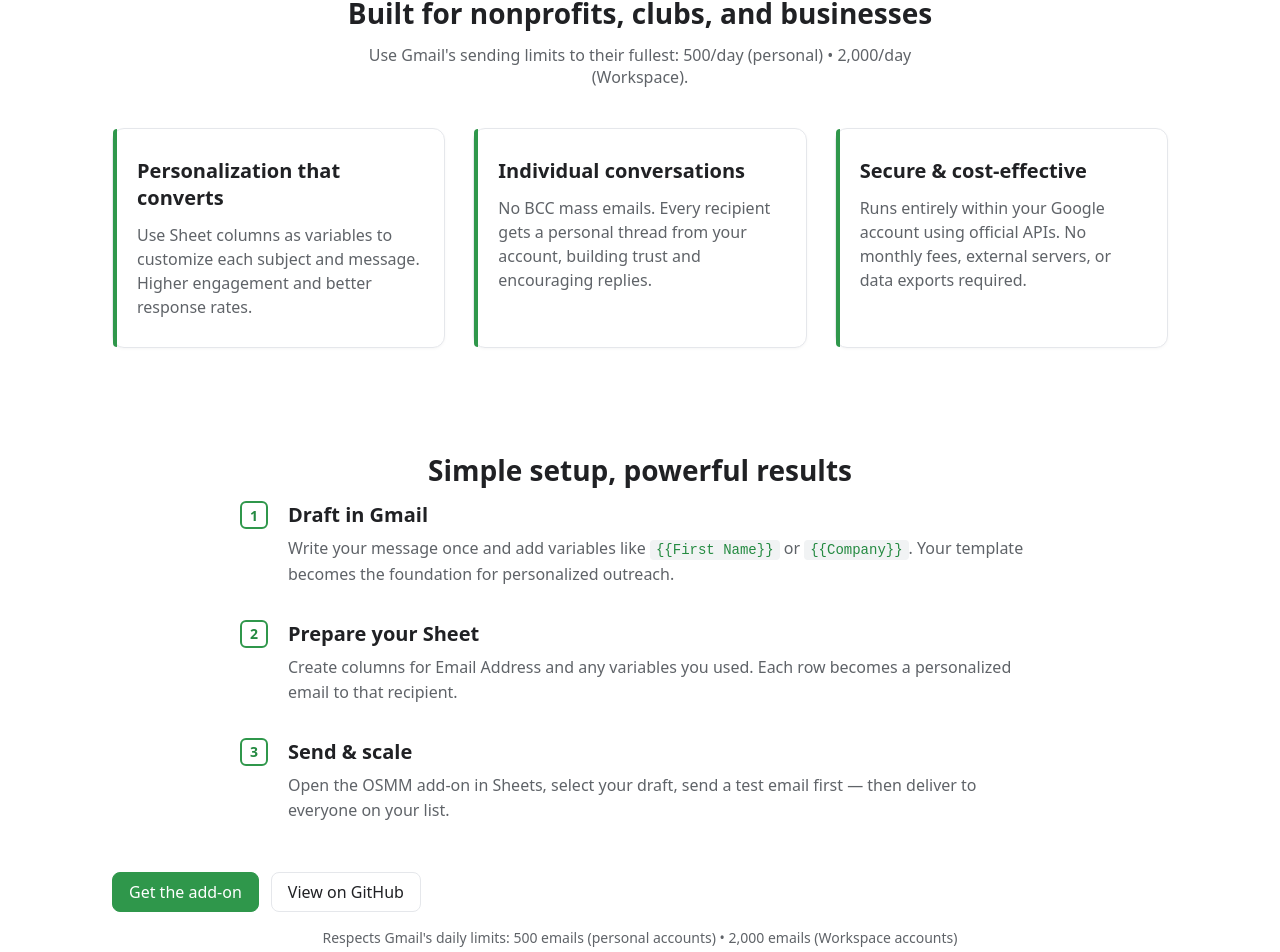
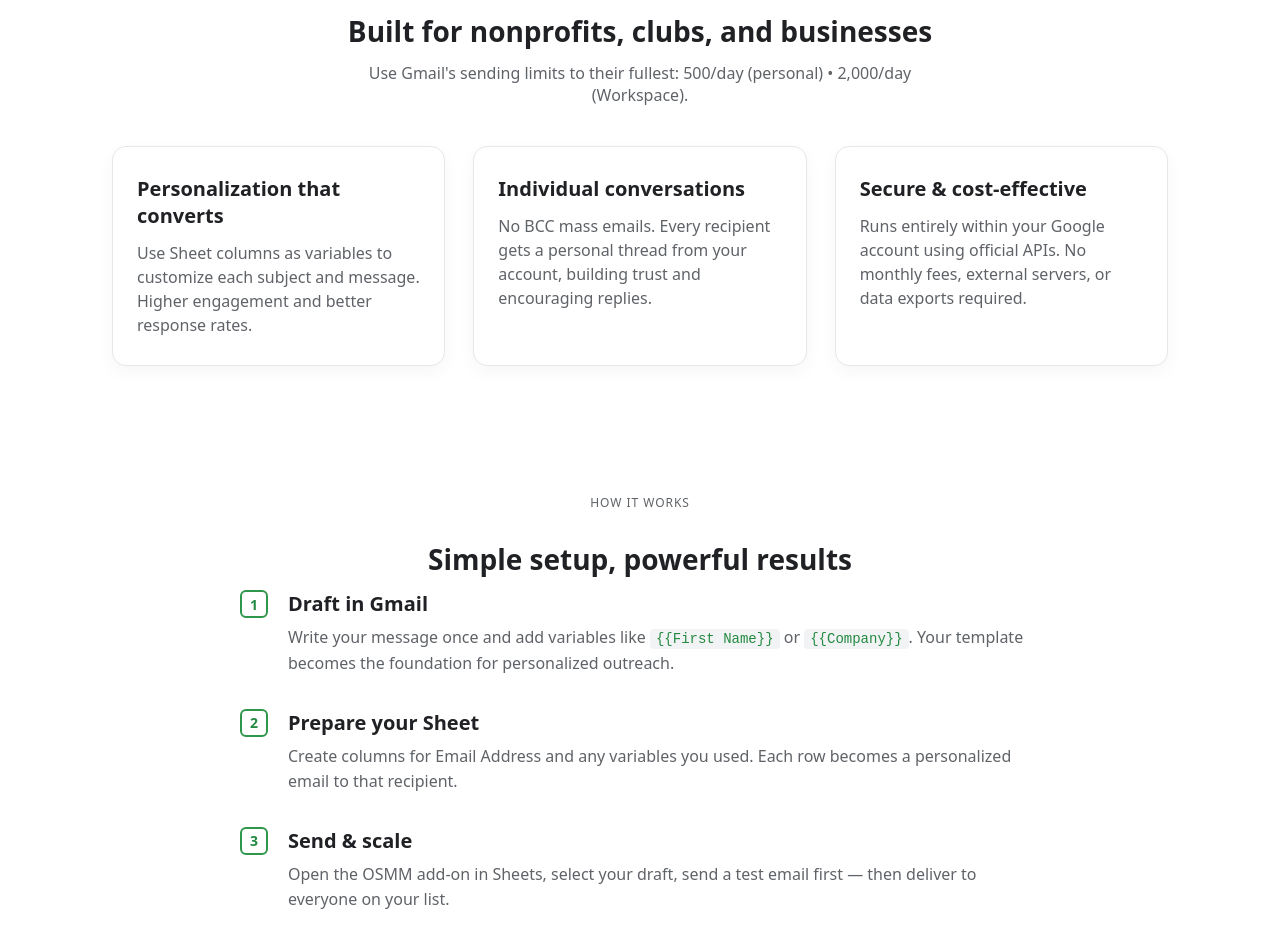
Before and after one commit to Foundry-01/Open-Source-Mail-Merge--OSMM-, a React (Vite) app in the folder website/: page / in a window 1280 px wide. Shown: the part 870-1822 px from the top of the page. Built offline with nearby package versions, Linux system fonts and the light colour scheme.

Commit message:
site ui much better

```diff
--- a/website/src/pages/Home.tsx
+++ b/website/src/pages/Home.tsx
@@ -29,8 +29,9 @@ export default function Home(): JSX.Element {
         </div>
       </section>
 
-      <section className="section">
+      <section className="section section-cards">
         <div className="container">
+          <div className="eyebrow">Why OSMM</div>
           <h2>Built for nonprofits, clubs, and businesses</h2>
           <p className="section-subtitle">Use Gmail's sending limits to their fullest: 500/day (personal) • 2,000/day (Workspace).</p>
           <div className="grid grid-3">
@@ -52,8 +53,9 @@ export default function Home(): JSX.Element {
 
       {/** Consolidated to one set of cards; second section removed for clarity **/}
 
-      <section className="section">
+      <section className="section section-how">
         <div className="container">
+          <div className="eyebrow">How it works</div>
           <h2>Simple setup, powerful results</h2>
           <div className="how-it-works">
             <div className="step">
@@ -79,11 +81,11 @@ export default function Home(): JSX.Element {
             </div>
           </div>
           <div className="cta-section">
+            <p className="limits-note">Respects Gmail's daily limits: 500 emails (personal accounts) • 2,000 emails (Workspace accounts)</p>
             <div className="cta-row">
-              <a className="button primary" href="https://workspace.google.com/marketplace/search?q=Open%20Source%20Mail%20Merge" target="_blank" rel="noreferrer">Get the add‑on</a>
-              <a className="button" href="https://github.com/jdragon3001/Open-Source-Mail-Merge--OSMM-" target="_blank" rel="noreferrer">View on GitHub</a>
+              <a className="button primary" href="https://workspace.google.com/marketplace/search?q=Open%20Source%20Mail%20Merge" target="_blank" rel="noreferrer">Start Sending</a>
+              <a className="button" href="https://github.com/jdragon3001/Open-Source-Mail-Merge--OSMM-" target="_blank" rel="noreferrer">Source Code</a>
             </div>
-            <p className="limits-note">Respects Gmail's daily limits: 500 emails (personal accounts) • 2,000 emails (Workspace accounts)</p>
           </div>
         </div>
       </section>
--- a/website/src/styles/global.css
+++ b/website/src/styles/global.css
@@ -57,7 +57,7 @@ body {
 .hero p { margin: 0 0 20px; color: var(--text-muted); font-size: 18px; line-height: 1.6; }
 .hero-bullets { margin: 0 0 20px; padding-left: 18px; color: var(--text-muted); }
 .hero-bullets li { margin: 6px 0; }
-.cta-row { display:flex; gap: 12px; }
+.cta-row { display:flex; gap: 12px; justify-content: flex-start; flex-wrap: wrap; }
 .button { display:inline-flex; align-items:center; gap:8px; height:40px; padding: 0 16px; border-radius: 8px; border:1px solid var(--border); color: var(--text); text-decoration:none; }
 .button:hover { background:#f8f9fa; }
 .button.primary { background: var(--primary); border-color: var(--primary); color: white; }
@@ -66,11 +66,24 @@ body {
 .cta-under { margin-top: 8px; }
 
 .section { padding: 40px 0; }
+.section-cards { border-top: 1px solid var(--border); }
+/* Add breathing room after the cards section so it doesn't crowd the next section */
+.section-cards { margin-bottom: 32px; }
+/* Add a little extra top space for the how section to visually separate */
+.section-how { padding-top: 56px; }
 .section h2 {
   text-align: center;
   margin-bottom: 12px;
   font-size: 28px;
   font-weight: 700;
+}
+.eyebrow {
+  text-transform: uppercase;
+  letter-spacing: .08em;
+  color: var(--text-muted);
+  font-size: 12px;
+  text-align: center;
+  margin-bottom: 6px;
 }
 .section-subtitle {
   text-align: center;
@@ -85,20 +98,18 @@ body {
 .grid.grid-3 { grid-template-columns: repeat(3, minmax(0, 1fr)); }
 .card {
   border: 1px solid var(--border);
-  border-radius: 12px;
+  border-radius: 14px;
   padding: 28px 24px;
   background: #fff;
-  box-shadow: 0 1px 3px rgba(0,0,0,0.04);
+  box-shadow: 0 6px 18px rgba(0,0,0,0.04);
+  transition: transform 160ms ease, box-shadow 160ms ease;
 }
-.card.accent { position: relative; }
-.card.accent:before {
-  content: "";
-  position: absolute;
-  left: 0; top: 0; bottom: 0;
-  width: 4px;
-  background: var(--primary);
-  border-radius: 12px 0 0 12px;
+.card:hover {
+  transform: translateY(-2px);
+  box-shadow: 0 10px 24px rgba(0,0,0,0.06);
 }
+/* Remove heavy left accent bar for a lighter look */
+.card.accent:before { display: none; }
 .card h3 {
   margin-top: 0;
   margin-bottom: 12px;
@@ -137,6 +148,8 @@ body {
   font-size: 14px;
   background: #fff;
 }
+
+.section-how { background: #fff; }
 .step-content h3 {
   margin: 0 0 8px;
   font-size: 20px;
@@ -157,13 +170,33 @@ body {
 }
 .cta-section {
   text-align: center;
-  margin-top: 48px;
+  margin-top: auto;
+  margin-bottom: auto;
+  max-width: 800px;
+  margin-left: auto;
+  margin-right: auto;
 }
 .limits-note {
-  margin-top: 16px;
+  margin-top: 0;
   color: var(--text-muted);
   font-size: 14px;
   font-weight: 500;
+}
+
+/* Add larger breathing room below the note, above the buttons */
+.cta-section .cta-row {
+  margin-top: 24px;
+}
+
+/* Larger buttons only within How it works CTA */
+.section-how .cta-row .button { height: 44px; padding: 0 18px; border-radius: 10px; }
+.section-how .cta-row { justify-content: center; }
+
+/* Ensure the CTA can center in the remaining vertical space */
+.section-how .container {
+  display: flex;
+  flex-direction: column;
+  min-height: 60vh;
 }
 .small { font-size: 13px; }
 
```
Also changed, not shown: website/nextsteps/home-cards-redesign.md (added, +19 -0 lines), 4 other files (tests, documents, lock files or other folders).
